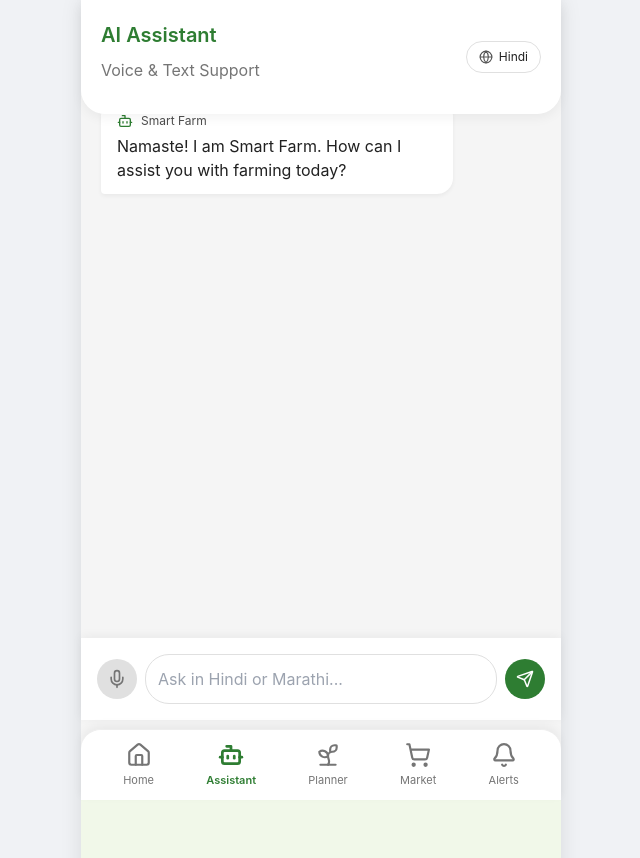
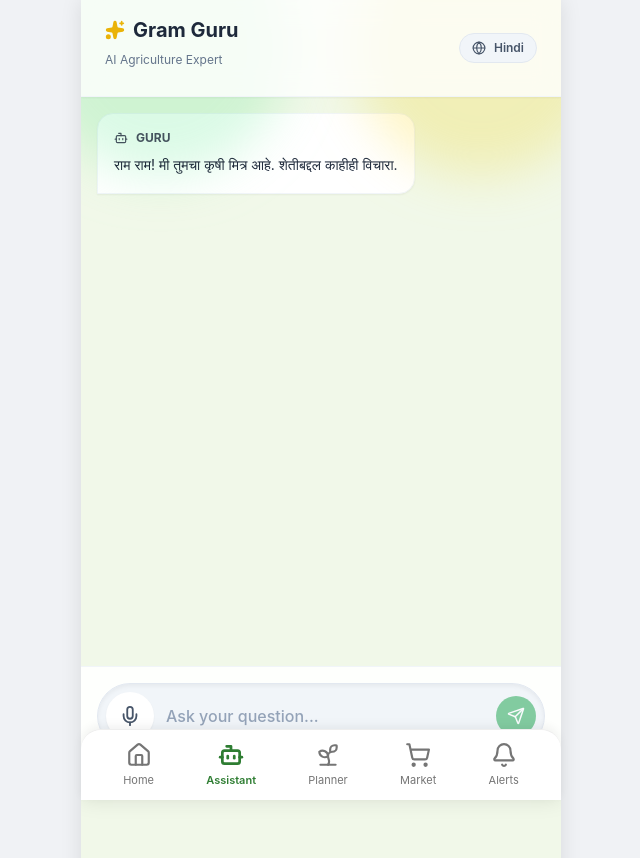
Before and after one commit to omkarbajarangyadav-commits/gram-ai-backup, a Next.js app: page /assistant in a window 1280 px wide. Shown: the top 858 px of the page, without its empty margins (319-959 px from the left). Built offline with nearby package versions, Linux system fonts and the light colour scheme.

Commit message:
Auto-deploy update

```diff
--- a/package.json
+++ b/package.json
@@ -9,6 +9,7 @@
     "lint": "eslint"
   },
   "dependencies": {
+    "@supabase/supabase-js": "^2.95.3",
     "firebase-admin": "^13.6.0",
     "framer-motion": "^12.34.0",
     "lucide-react": "^0.563.0",
--- a/src/app/assistant/page.js
+++ b/src/app/assistant/page.js
@@ -1,331 +1,186 @@
 'use client';
 import { useState, useEffect, useRef } from 'react';
-import { Mic, Send, Bot, Leaf, Globe, Settings, Lock } from 'lucide-react';
+import { Mic, Send, Bot, User, Globe, Loader2, Sparkles, Volume2 } from 'lucide-react';
 
 export default function AssistantLink() {
     const [messages, setMessages] = useState([
-        { role: 'ai', text: 'Namaste! I am Smart Farm. How can I assist you with farming today?', type: 'text' }
+        { role: 'ai', text: 'राम राम! मी तुमचा कृषी मित्र आहे. शेतीबद्दल काहीही विचारा.', type: 'text' }
     ]);
     const [input, setInput] = useState('');
     const [isListening, setIsListening] = useState(false);
-    const [permissionState, setPermissionState] = useState('prompt'); // prompt, granted, denied
     const [language, setLanguage] = useState('hi-IN'); // Default Hindi
+    const [loading, setLoading] = useState(false);
+    const messagesEndRef = useRef(null);
 
     const recognitionRef = useRef(null);
-    const isRecognitionActive = useRef(false);
+
+    const scrollToBottom = () => {
+        messagesEndRef.current?.scrollIntoView({ behavior: "smooth" });
+    };
 
     useEffect(() => {
-        // 1. Proactive Permission Check
-        if (typeof navigator !== 'undefined' && navigator.permissions) {
-            navigator.permissions.query({ name: 'microphone' }).then((permissionStatus) => {
-                setPermissionState(permissionStatus.state);
+        scrollToBottom();
+    }, [messages]);
 
-                permissionStatus.onchange = () => {
-                    setPermissionState(permissionStatus.state);
-                };
-            }).catch(() => {
-                // Fallback for browsers not supporting microphone permission query
-                console.log("Permission API not supported for microphone checking.");
-            });
-        }
-
-        // 2. Initialize Speech Recognition
+    // Initialize Speech Recognition
+    useEffect(() => {
         if (typeof window !== 'undefined') {
             const SpeechRecognition = window.SpeechRecognition || window.webkitSpeechRecognition;
-
             if (SpeechRecognition) {
                 const recognition = new SpeechRecognition();
-
                 recognition.continuous = false;
                 recognition.interimResults = false;
                 recognition.lang = language;
 
-                recognition.onstart = () => {
-                    isRecognitionActive.current = true;
-                    setIsListening(true);
-                };
-
-                recognition.onend = () => {
-                    isRecognitionActive.current = false;
-                    setIsListening(false);
-                };
-
+                recognition.onstart = () => setIsListening(true);
+                recognition.onend = () => setIsListening(false);
                 recognition.onresult = (event) => {
                     const transcript = event.results[0][0].transcript;
-                    if (transcript) {
-                        setInput(prev => prev ? prev + ' ' + transcript : transcript);
-                    }
-                };
-
-                recognition.onerror = (event) => {
-                    console.warn("Speech recognition error", event.error);
-                    isRecognitionActive.current = false;
-                    setIsListening(false);
-
-                    if (event.error === 'not-allowed' || event.error === 'service-not-allowed') {
-                        setPermissionState('denied');
-                    }
+                    if (transcript) setInput(prev => prev + ' ' + transcript);
                 };
 
                 recognitionRef.current = recognition;
             }
         }
-
-        return () => {
-            if (recognitionRef.current) {
-                recognitionRef.current.abort();
-            }
-        };
-    }, []);
-
-    // Sync language changes
-    useEffect(() => {
-        if (recognitionRef.current) {
-            recognitionRef.current.lang = language;
-        }
     }, [language]);
 
     const toggleListening = () => {
         if (!recognitionRef.current) {
-            alert("Voice recognition not supported. Use Chrome/Edge/Brave.");
+            alert("Please use Chrome or Edge for Voice features.");
             return;
         }
-
-        if (permissionState === 'denied') {
-            // Don't start if blocked
-            return;
-        }
-
-        if (isRecognitionActive.current) {
-            recognitionRef.current.stop();
-        } else {
-            try {
-                recognitionRef.current.start();
-            } catch (e) {
-                console.error("Failed to start speech recognition:", e);
-            }
-        }
+        if (isListening) recognitionRef.current.stop();
+        else recognitionRef.current.start();
     };
 
     const handleSend = async () => {
         if (!input.trim()) return;
 
-        // Add User Message
-        const newMessages = [...messages, { role: 'user', text: input, type: 'text' }];
-        setMessages(newMessages);
+        const userMsg = { role: 'user', text: input };
+        setMessages(prev => [...prev, userMsg]);
         setInput('');
+        setLoading(true);
 
-        // Call Real Backend API
         try {
-            const response = await fetch('/api/ask', {
+            const res = await fetch('/api/ask', {
                 method: 'POST',
                 headers: { 'Content-Type': 'application/json' },
-                body: JSON.stringify({
-                    userId: 'user_123', // Hardcoded for demo
-                    text: input,
-                    language: language
-                })
+                body: JSON.stringify({ userId: 'demo_user', text: input, language })
             });
 
-            const data = await response.json();
-
-            if (data.answer) {
-                setMessages(prev => [...prev, {
-                    role: 'ai',
-                    text: data.answer,
-                    type: 'response',
-                }]);
-            } else {
-                // Fallback if API fails (e.g. no keys)
-                setMessages(prev => [...prev, {
-                    role: 'ai',
-                    text: 'Backend is ready! Please configure your API keys in .env.local to get real AI responses.',
-                    type: 'response',
-                    action: 'Check Setup'
-                }]);
-            }
-        } catch (error) {
-            console.error("API Error:", error);
-
-            let errorMessage = 'Connection error. Please check your internet.';
-            if (error.message.includes('Failed to fetch')) {
-                errorMessage = 'Server unreachable. Ensure you are on the same Wi-Fi as the PC.';
-            }
+            const data = await res.json();
 
             setMessages(prev => [...prev, {
                 role: 'ai',
-                text: errorMessage,
-                type: 'response',
-                action: 'Retry'
+                text: data.answer || "Sorry, I couldn't understand that."
             }]);
+
+            // Basic Text-to-Speech (Browser Native)
+            if ('speechSynthesis' in window) {
+                const utterance = new SpeechSynthesisUtterance(data.answer);
+                utterance.lang = language;
+                window.speechSynthesis.speak(utterance);
             }
-    };
 
-    const handleAction = (action) => {
-        if (action === 'Retry') {
-            handleSend();
-        } else if (action === 'Check Setup') {
-            // In a real app, this could open a modal
-            alert('Check .env.local on your PC.');
+        } catch (error) {
+            console.error(error);
+            setMessages(prev => [...prev, { role: 'ai', text: "Connection Error. Please check your internet." }]);
+        } finally {
+            setLoading(false);
         }
     };
 
     return (
-        <main className="flex-col" style={{ height: '100vh', paddingBottom: '80px', background: '#F5F5F5' }}>
-            <div className="header" style={{ position: 'fixed', top: 0, width: '100%', maxWidth: '480px' }}>
-                <div style={{ display: 'flex', justifyContent: 'space-between', alignItems: 'center' }}>
+        <main className="min-h-screen bg-slate-50 flex flex-col mobile-container relative overflow-hidden">
+
+            {/* Background Blobs */}
+            <div className="absolute top-[-10%] left-[-10%] w-64 h-64 bg-green-300 rounded-full mix-blend-multiply filter blur-xl opacity-30 animate-blob"></div>
+            <div className="absolute top-[-10%] right-[-10%] w-64 h-64 bg-yellow-300 rounded-full mix-blend-multiply filter blur-xl opacity-30 animate-blob animation-delay-2000"></div>
+
+            {/* Header */}
+            <div className="bg-white/80 backdrop-blur-md sticky top-0 z-50 px-6 py-4 flex justify-between items-center shadow-sm border-b border-slate-100">
                 <div>
-                        <h2 className="text-green">AI Assistant</h2>
-                        <p>Voice & Text Support</p>
+                    <h1 className="text-xl font-bold text-slate-800 flex items-center gap-2">
+                        <Sparkles className="text-yellow-500 fill-yellow-500" size={20} />
+                        Gram Guru
+                    </h1>
+                    <p className="text-xs text-slate-500">AI Agriculture Expert</p>
                 </div>
-
                 <button
-                        onClick={() => setLanguage(prev => prev === 'hi-IN' ? 'mr-IN' : 'hi-IN')}
-                        style={{
-                            display: 'flex',
-                            alignItems: 'center',
-                            gap: '6px',
-                            padding: '6px 12px',
-                            borderRadius: '20px',
-                            border: '1px solid #E0E0E0',
-                            background: 'white',
-                            fontSize: '12px',
-                            cursor: 'pointer'
-                        }}
+                    onClick={() => setLanguage(l => l === 'hi-IN' ? 'mr-IN' : 'hi-IN')}
+                    className="flex items-center gap-2 bg-slate-100 px-3 py-1.5 rounded-full text-xs font-semibold text-slate-600 border border-slate-200 active:scale-95 transition-transform"
                 >
-                        <Globe size={14} color="#555" />
+                    <Globe size={14} />
                     {language === 'hi-IN' ? 'Hindi' : 'Marathi'}
                 </button>
             </div>
+
+            {/* Chat Area */}
+            <div className="flex-1 overflow-y-auto p-4 space-y-6 pb-32">
+                {messages.map((msg, idx) => (
+                    <div key={idx} className={`flex ${msg.role === 'user' ? 'justify-end' : 'justify-start'}`}>
+                        <div className={`
+                            max-w-[85%] p-4 rounded-2xl shadow-sm text-sm leading-relaxed
+                            ${msg.role === 'user'
+                                ? 'bg-gradient-to-br from-green-600 to-emerald-700 text-white rounded-br-none'
+                                : 'bg-white text-slate-800 rounded-bl-none border border-slate-100'}
+                        `}>
+                            <div className="flex items-center gap-2 mb-2 opacity-80">
+                                {msg.role === 'user' ? <User size={14} /> : <Bot size={14} />}
+                                <span className="text-xs font-bold uppercase">{msg.role === 'user' ? 'You' : 'Guru'}</span>
                             </div>
-
-            <div style={{ flex: 1, overflowY: 'auto', padding: '100px 20px 20px 20px' }}>
-                {messages.map((msg, i) => (
-                    <div key={i} style={{
-                        display: 'flex',
-                        justifyContent: msg.role === 'user' ? 'flex-end' : 'flex-start',
-                        marginBottom: '16px'
-                    }}>
-                        <div style={{
-                            maxWidth: '80%',
-                            padding: '12px 16px',
-                            borderRadius: '16px',
-                            background: msg.role === 'user' ? '#2E7D32' : 'white',
-                            color: msg.role === 'user' ? 'white' : '#212121',
-                            boxShadow: msg.role === 'ai' ? '0 2px 4px rgba(0,0,0,0.05)' : 'none',
-                            borderBottomLeftRadius: msg.role === 'ai' ? '4px' : '16px',
-                            borderBottomRightRadius: msg.role === 'user' ? '4px' : '16px'
-                        }}>
-                            <div style={{ display: 'flex', alignItems: 'center', gap: '8px', marginBottom: '4px' }}>
-                                {msg.role === 'ai' && <Bot size={16} color="#2E7D32" />}
-                                <span style={{ fontSize: '12px', opacity: 0.8 }}>{msg.role === 'user' ? 'You' : 'Smart Farm'}</span>
-                            </div>
-                            <p style={{ marginBottom: msg.action ? '8px' : '0', color: 'inherit' }}>{msg.text}</p>
-                            {msg.action && (
-                                <button
-                                    className="btn"
-                                    onClick={() => handleAction(msg.action)}
-                                    style={{ background: '#E8F5E9', color: '#2E7D32', padding: '8px', fontSize: '13px', height: 'auto', cursor: 'pointer' }}
-                                >
-                                    <Leaf size={14} /> {msg.action}
-                                </button>
-                            )}
+                            <div className="whitespace-pre-wrap">{msg.text}</div>
                         </div>
                     </div>
                 ))}
-            </div>
 
-            {/* Permission Denied Alert Card */}
-            {permissionState === 'denied' && (
-                <div style={{
-                    position: 'fixed',
-                    bottom: '150px',
-                    left: '50%',
-                    transform: 'translateX(-50%)',
-                    width: '90%',
-                    maxWidth: '430px',
-                    background: '#FFEBEE',
-                    border: '1px solid #FFCDD2',
-                    padding: '16px',
-                    borderRadius: '16px',
-                    display: 'flex',
-                    flexDirection: 'column',
-                    gap: '8px',
-                    boxShadow: '0 4px 12px rgba(211, 47, 47, 0.1)',
-                    zIndex: 200
-                }}>
-                    <div style={{ display: 'flex', gap: '10px', alignItems: 'center', color: '#C62828' }}>
-                        <Lock size={18} />
-                        <span style={{ fontWeight: '600' }}>Microphone Blocked</span>
-                    </div>
-                    <div style={{ fontSize: '13px', color: '#D32F2F', paddingLeft: '28px' }}>
-                        1. Click site settings / lock icon in address bar.<br />
-                        2. Set <strong>Microphone</strong> to <strong>Allow</strong>.<br />
-                        3. Refresh the page.
+                {loading && (
+                    <div className="flex justify-start">
+                        <div className="bg-white p-4 rounded-2xl rounded-bl-none border border-slate-100 shadow-sm flex items-center gap-3">
+                            <Loader2 size={18} className="animate-spin text-green-600" />
+                            <span className="text-xs text-slate-500">Thinking...</span>
                         </div>
                     </div>
                 )}
+                <div ref={messagesEndRef} />
+            </div>
 
-            <div style={{
-                position: 'fixed',
-                bottom: '80px',
-                left: '50%',
-                transform: 'translateX(-50%)',
-                width: '100%',
-                maxWidth: '480px',
-                padding: '16px',
-                background: 'white',
-                boxShadow: '0 -2px 10px rgba(0,0,0,0.05)',
-                display: 'flex',
-                gap: '8px',
-                alignItems: 'center'
-            }}>
+            {/* Input Area */}
+            <div className="fixed bottom-0 left-1/2 -translate-x-1/2 w-full max-w-[480px] bg-white/90 backdrop-blur-md p-4 border-t border-slate-100">
+                <div className="flex items-center gap-3 bg-slate-100 p-2 pr-2 rounded-full border border-slate-200 focus-within:ring-2 focus-within:ring-green-500/20 transition-all shadow-inner">
                     <button
                         onClick={toggleListening}
-                    disabled={permissionState === 'denied' || isListening}
-                    style={{
-                        width: '40px',
-                        height: '40px',
-                        borderRadius: '50%',
-                        border: 'none',
-                        background: permissionState === 'denied' ? '#E0E0E0' : isListening ? '#FFEBEE' : '#E0E0E0',
-                        color: permissionState === 'denied' ? '#9E9E9E' : isListening ? '#D32F2F' : '#757575',
-                        display: 'flex',
-                        alignItems: 'center',
-                        justifyContent: 'center',
-                        transition: 'all 0.2s',
-                        cursor: permissionState === 'denied' ? 'not-allowed' : isListening ? 'default' : 'pointer',
-                        animation: isListening ? 'pulse 1.5s infinite' : 'none',
-                        border: isListening ? '1px solid #D32F2F' : 'none'
-                    }}>
-                    <Mic size={20} />
+                        className={`
+                            h-12 w-12 rounded-full flex items-center justify-center transition-all
+                            ${isListening
+                                ? 'bg-red-100 text-red-600 animate-pulse ring-4 ring-red-50'
+                                : 'bg-white text-slate-600 hover:bg-slate-50 shadow-sm'}
+                        `}
+                    >
+                        <Mic size={22} className={isListening ? 'animate-bounce' : ''} />
                     </button>
-                <style jsx>{`
-          @keyframes pulse {
-            0% { box-shadow: 0 0 0 0 rgba(211, 47, 47, 0.4); }
-            70% { box-shadow: 0 0 0 10px rgba(211, 47, 47, 0); }
-            100% { box-shadow: 0 0 0 0 rgba(211, 47, 47, 0); }
-          }
-        `}</style>
+
                     <input
-                    type="text"
                         value={input}
                         onChange={(e) => setInput(e.target.value)}
-                    placeholder={isListening ? "Listening..." : "Ask in Hindi or Marathi..."}
-                    style={{
-                        flex: 1,
-                        padding: '12px',
-                        borderRadius: '24px',
-                        border: isListening ? '1px solid #D32F2F' : permissionState === 'denied' ? '1px solid #EF9A9A' : '1px solid #E0E0E0',
-                        outline: 'none',
-                        background: isListening ? '#FFF9F9' : 'white'
-                    }}
                         onKeyDown={(e) => e.key === 'Enter' && handleSend()}
+                        placeholder={isListening ? "Listening..." : "Ask your question..."}
+                        className="flex-1 bg-transparent outline-none text-slate-800 placeholder:text-slate-400 font-medium"
                     />
-                <button onClick={handleSend} style={{ width: '40px', height: '40px', borderRadius: '50%', border: 'none', background: '#2E7D32', color: 'white', display: 'flex', alignItems: 'center', justifyContent: 'center', cursor: 'pointer' }}>
+
+                    <button
+                        onClick={handleSend}
+                        disabled={!input.trim()}
+                        className="h-10 w-10 bg-green-600 text-white rounded-full flex items-center justify-center shadow-lg shadow-green-200 disabled:opacity-50 disabled:shadow-none active:scale-90 transition-all"
+                    >
                         <Send size={18} />
                     </button>
                 </div>
+                <p className="text-center text-[10px] text-slate-400 mt-2 font-medium">
+                    Powered by OpenAI & Rural Intelligence
+                </p>
+            </div>
+
         </main>
     );
 }
```
Also changed, not shown: src/lib/supabase.js (added, +10 -0 lines), src/lib/openai.js, 2 other files (tests, documents, lock files or other folders). Lines whose indentation alone changed are shown as unchanged.
